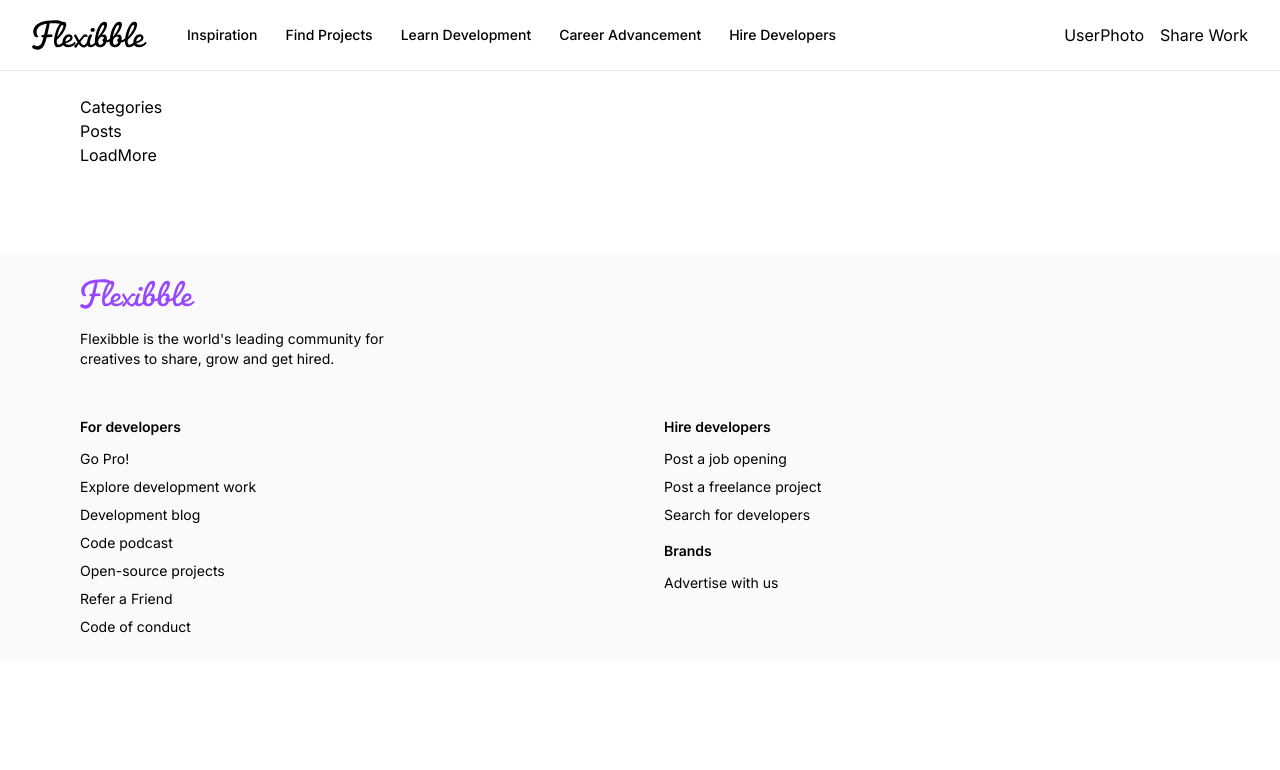
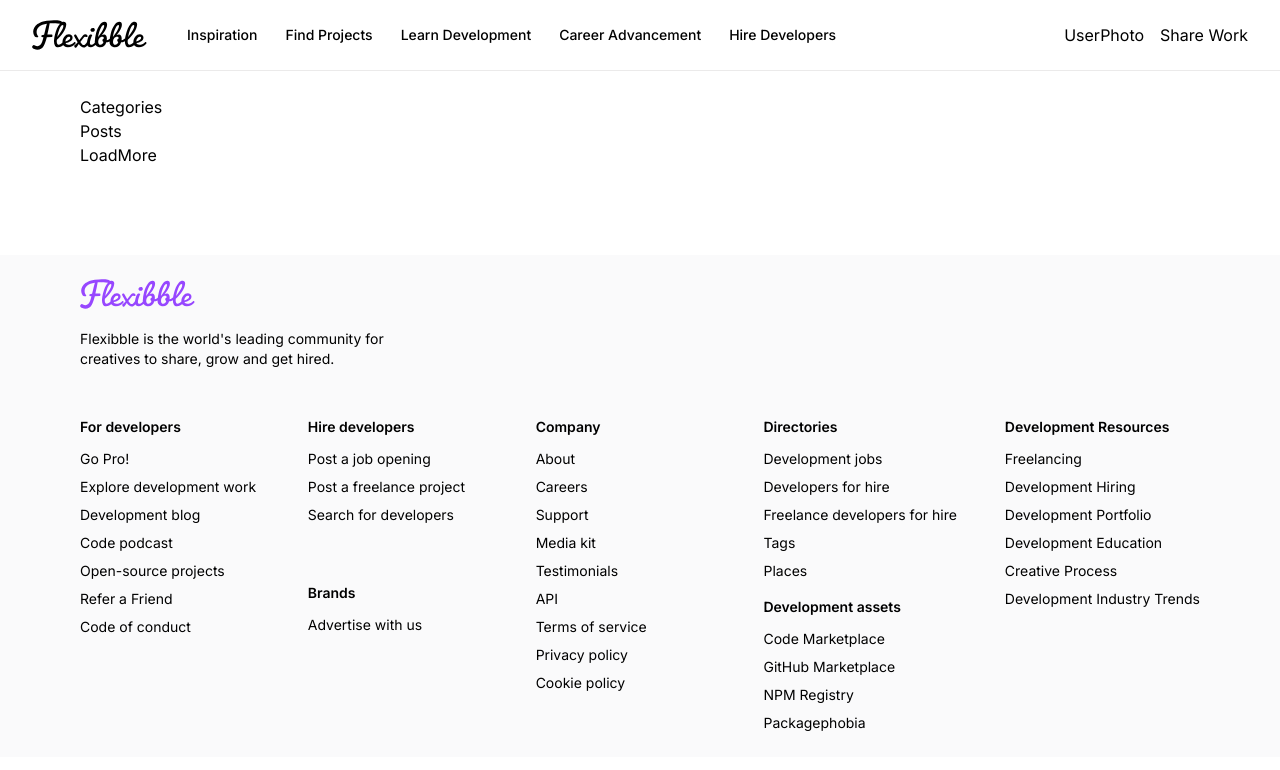
Before and after one commit to Jascha-Biederstedt/flexibble, a Next.js app: page / in a window 1280 px wide. Shown: the top 770 px of the page. Built offline with nearby package versions, Linux system fonts and the light colour scheme.

Commit message:
Add footer link structure

```diff
--- a/components/Footer.tsx
+++ b/components/Footer.tsx
@@ -37,6 +37,27 @@
               links={footerLinks[2].links}
             />
           </div>
+
+          <FooterColumn
+            title={footerLinks[3].title}
+            links={footerLinks[3].links}
+          />
+
+          <div className='flex-1 flex flex-col gap-4'>
+            <FooterColumn
+              title={footerLinks[4].title}
+              links={footerLinks[4].links}
+            />
+            <FooterColumn
+              title={footerLinks[5].title}
+              links={footerLinks[5].links}
+            />
+          </div>
+
+          <FooterColumn
+            title={footerLinks[6].title}
+            links={footerLinks[6].links}
+          />
         </div>
       </div>
     </footer>
```
